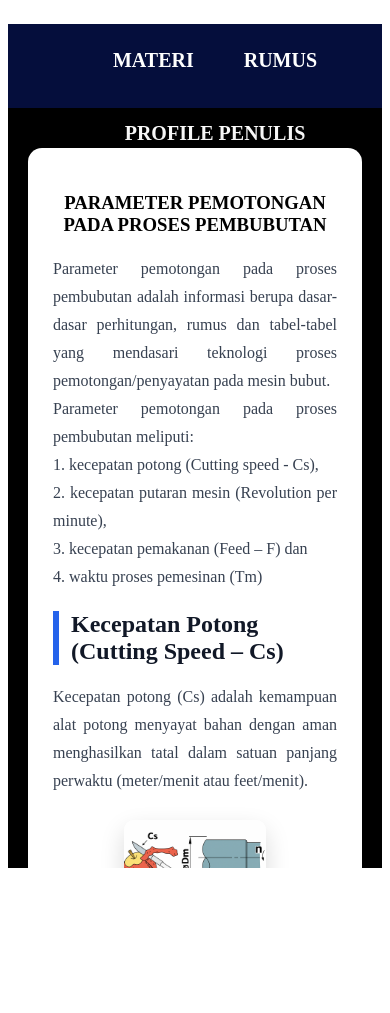
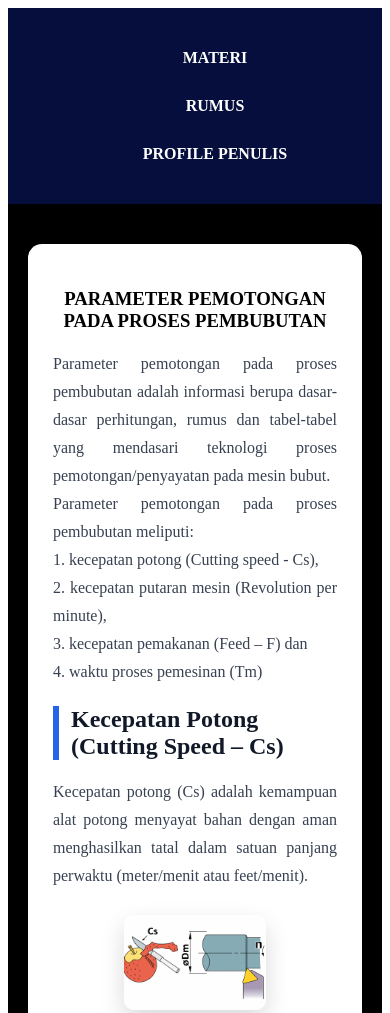
Before and after one commit to yasinalfasalam444-art/PARAMETER-PEMOTONGAN, a plain HTML site: page index.html in a window 390 px wide. Shown: the top 1013 px of the page. Before the commit the page ends 876 px from the top, so only its background shows below. Drawn offline with Linux system fonts and the light colour scheme.

Commit message:
Update style.css

```diff
--- a/style.css
+++ b/style.css
@@ -18,29 +18,47 @@ html {
 
 .container {
     background-color: #050E3C;
-    height: 100vh;
+    min-height: 100vh;
 }
 
 .navbar-container {
-    background-color: ;
     width: 100%;
-    height: 10vh;
+    background-color: #050E3C;
+    padding: 10px 0;
 }
 
 .ul-navbar {
-display: flex;
+    display: flex;
     flex-wrap: wrap;
     justify-content: center;
     align-items: center;
 }
 
 .li-navbar {
-    list-style-type: none;
-    padding: 20px;
+    list-style: none;
+    padding: 15px 20px;
+    margin: 5px;
+    font-size: 18px;
+}
+
+.a-navbar {
     color: white;
-    margin: 5px;
-    font-size: 20px;
+    text-decoration: none;
+    font-weight: 800;
 }
+
+/* RESPONSIVE */
+@media (max-width: 576px) {
+    .ul-navbar {
+        flex-direction: column;
+    }
+
+    .li-navbar {
+        font-size: 16px;
+        padding: 10px;
+    }
+}
+
 
 .li-navbar:hover {
     background-color: #002455;
```
